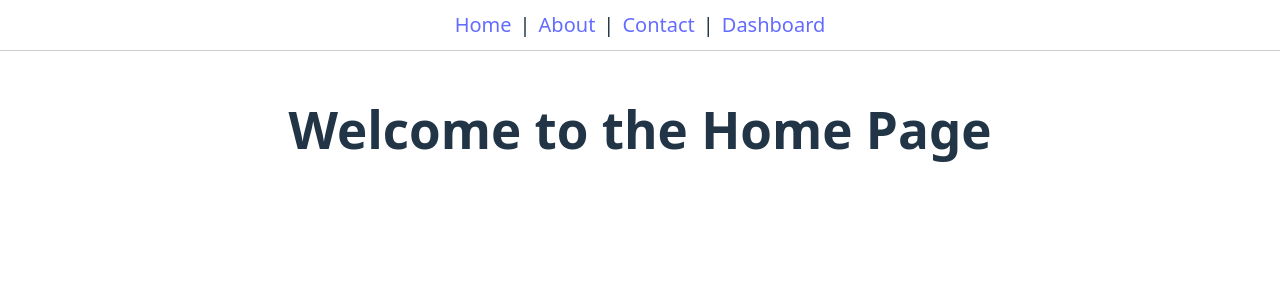
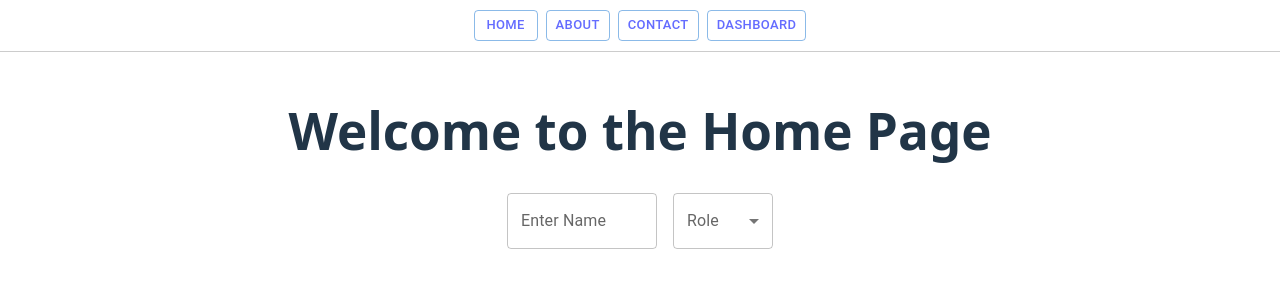
Before and after one commit to sundaysheep/FSD2-Sem-6, a React (Vite) app: page / in a window 1280 px wide. Shown: the top 300 px of the page. Built offline with nearby package versions, Linux system fonts and the light colour scheme.

Commit message:
Experiment 2 - half the components

```diff
--- a/src/components/Button.jsx
+++ /dev/null
@@ -1,9 +0,0 @@
-import Button from '@mui/material/Button';
- function ButtonBasic() {
-  return (
-    <Button size="small" variant='outlined'>Small</Button>
-  )
-
-}
-
-export {ButtonBasic};
--- a/src/components/Dashboard.jsx
+++ b/src/components/Dashboard.jsx
@@ -1,4 +1,4 @@
-import {ButtonBasic} from './Button';
+
 
 
 export default function Dashboard() {
--- a/src/components/Home.jsx
+++ b/src/components/Home.jsx
@@ -1,7 +1,17 @@
+import { TextFieldBasic, FormControlRole } from "./MaterialUIComponents";
+
 export default function Home() {
   return (
     <div className="container">
       <h1>Welcome to the Home Page</h1>
+
+      <div className="input-fields">
+        <TextFieldBasic labelText={"Enter Name"} width="150px"/>
+        <FormControlRole />
+      </div>
+
+
+
     </div>
   );
 }
--- /dev/null
+++ b/src/components/MaterialUIComponents.jsx
@@ -0,0 +1,55 @@
+import Button from '@mui/material/Button';
+import TextField from '@mui/material/TextField';
+import FormControl from '@mui/material/FormControl';
+import InputLabel from '@mui/material/InputLabel';
+import Select from '@mui/material/Select';
+import MenuItem from '@mui/material/MenuItem';
+import { Routes, Route, Link } from 'react-router-dom';
+import { react,useState } from 'react';
+function ButtonSmallLink({buttonText, linkTo}) {
+  return (
+    <Button size="small" variant='outlined'><Link to={linkTo}>{buttonText}</Link></Button>
+  )
+}
+
+function ButtonLarge({buttonText}) {
+    return (
+      <Button size="large" variant='outlined'>{buttonText}</Button>
+    )
+
+}
+
+function TextFieldBasic({labelText,width = '100%'}) {
+    return (
+        <TextField id="textfield-basic" variant="outlined" label={labelText} sx={{ width: width }} />
+    )
+}
+
+function FormControlRole({width='100px'}) {
+
+    const [role, setRole] = useState('');
+
+    const handleChange = (event) =>{
+      setRole(event.target.value);
+    }
+
+    return (
+      <FormControl>
+      <InputLabel id="demo-simple-select-label">Role</InputLabel>
+      <Select
+        labelId="demo-simple-select-label"
+        id="demo-simple-select"
+        value={role}
+        label="Role"
+        onChange={handleChange}
+        sx={{width:width}}
+      >
+        <MenuItem value={10}>Student</MenuItem>
+        <MenuItem value={20}>Teacher</MenuItem>
+        <MenuItem value={30}>Admin</MenuItem>
+      </Select>
+    </FormControl>
+    )
+}
+
+export {ButtonSmallLink, ButtonLarge, TextFieldBasic, FormControlRole};
--- a/src/components/SinglePageApp.css
+++ b/src/components/SinglePageApp.css
@@ -12,6 +12,7 @@ main{
     display: flex;
     flex-direction: column;
     align-items: center;
+    justify-content: center;
 }
 
 .container{
@@ -20,3 +21,12 @@ main{
     padding: 1rem;
     text-align: center;
 }
+
+.input-fields{
+    display: flex;
+    justify-content: center;
+    gap: 1rem;
+    margin-top: 1rem;
+    /* width: 500px; */
+    margin: auto;
+}
--- a/src/components/SinglePageApp.jsx
+++ b/src/components/SinglePageApp.jsx
@@ -4,6 +4,8 @@ import About from './About';
 import Contact from './Contact';
 import Dashboard from './Dashboard';
 import './SinglePageApp.css';
+import { ButtonSmallLink } from './MaterialUIComponents';
+import Button from '@mui/material/Button';
 
 export default function SinglePageApp() {
   return (
@@ -12,10 +14,10 @@ export default function SinglePageApp() {
       {/* <div className='navbar-container'> */}
 
         <nav className='navbar-primary' style={{ padding: "10px", borderBottom: "1px solid #ccc" }}>
-          <Link to="/">Home</Link> |{" "}
-          <Link to="/about">About</Link> |{" "}
-          <Link to="/contact">Contact</Link> |{" "}
-          <Link to="/dashboard">Dashboard</Link>
+          <ButtonSmallLink buttonText="Home" linkTo="/"/>
+          <ButtonSmallLink buttonText="About" linkTo="/about"/>
+          <ButtonSmallLink buttonText="Contact" linkTo="/contact"/>
+          <ButtonSmallLink buttonText="Dashboard" linkTo="/dashboard"/>
         </nav>
 
       {/* </div> */}
```
Also changed, not shown: 1 other file (tests, documents, lock files or other folders).
